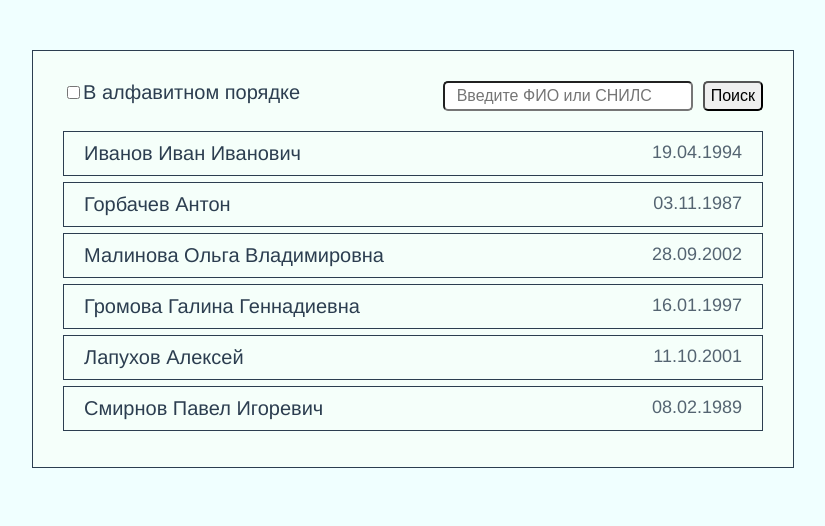
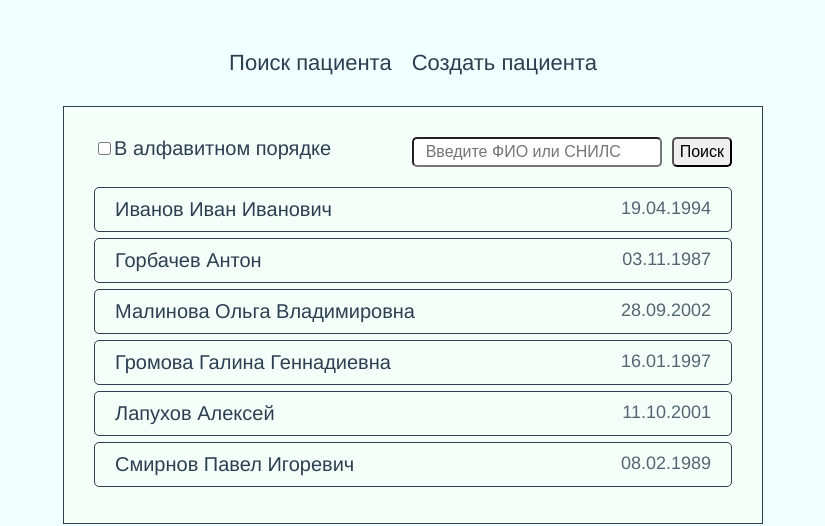
Before and after one commit to ToNi310558/consultations, a Vue app: page / in a window 1280 px wide. Shown: the top 526 px of the page, without its empty margins (227-1052 px from the left). Built offline with nearby package versions, Linux system fonts and the light colour scheme.

Commit message:
just saving

```diff
--- a/src/App.vue
+++ b/src/App.vue
@@ -1,6 +1,10 @@
 <template>
   <div id="app">
-  <patients/>
+    <div class="routs">
+      <router-link to="/" class="routs-a">Поиск пациента</router-link>
+      <router-link to="/newPatient" class="routs-a">Создать пациента</router-link>
+    </div>
+  <router-view></router-view>
   </div>
 </template>
 
@@ -20,5 +24,24 @@
   -moz-osx-font-smoothing: grayscale;
   color: #2c3e50;
   font-size: 20px;
+  width: 700px;
+  margin: 50px auto;
 }
+  .routs{
+    text-align: center;
+    :first-child{
+      margin-right: 20px;
+    }
+  }
+.routs-a{
+  text-decoration: none;
+  color: #2c3e50;
+  font-size: 22px;
+}
+.routs-a:hover,
+.routs-a:active,
+.routs-a:focus{
+  border-bottom: 5px solid #2c3e50;
+  border-radius: 5px;
+  }
 </style>
--- a/src/router/index.js
+++ b/src/router/index.js
@@ -1,6 +1,7 @@
 import Vue from 'vue'
 import VueRouter from 'vue-router'
 import Patients from '../views/Patients.vue'
+const newPatient = () => import('../views/newPatient.vue')
 
 Vue.use(VueRouter)
 
@@ -10,6 +11,11 @@ const routes = [
     name: 'Patients',
     component: Patients
   },
+  {
+    path: '/newPatient',
+    name: 'newPatient',
+    component: newPatient
+  }
 ]
 
 const router = new VueRouter({
--- a/src/views/Patients.vue
+++ b/src/views/Patients.vue
@@ -12,6 +12,7 @@
       <div class="patient-birthdate">{{patient.birthdate}}</div>
     </div>
   </div>
+
 </template>
 
 <script>
@@ -27,13 +28,21 @@ export default {
 }
 </script>
 
-<style scoped>
+<style scoped lang="less">
   .patients{
-    width: 700px;
-    margin: 50px auto;
     border: 1px solid #2c3e50;
     background: mintcream;
     padding: 30px;
+      margin-top: 30px;
+  }
+  .new-patient{
+      .patient-flexbox;
+      justify-content: center;
+      margin: 6px 200px 10px 200px;
+      a{
+          text-decoration: none;
+          color: #2c3e50;
+      }
   }
   .patient-flexbox{
     display: flex;
@@ -41,6 +50,7 @@ export default {
     padding: 10px 20px;
     border: 1px solid #2c3e50;
     margin-bottom: 6px;
+    border-radius: 5px;
   }
   .patient-birthdate{
     opacity: .8;
--- /dev/null
+++ b/src/views/newPatient.vue
@@ -0,0 +1,15 @@
+<template>
+    <div>
+
+    </div>
+</template>
+
+<script>
+    export default {
+        name: "newPatient"
+    }
+</script>
+
+<style scoped>
+
+</style>
```
